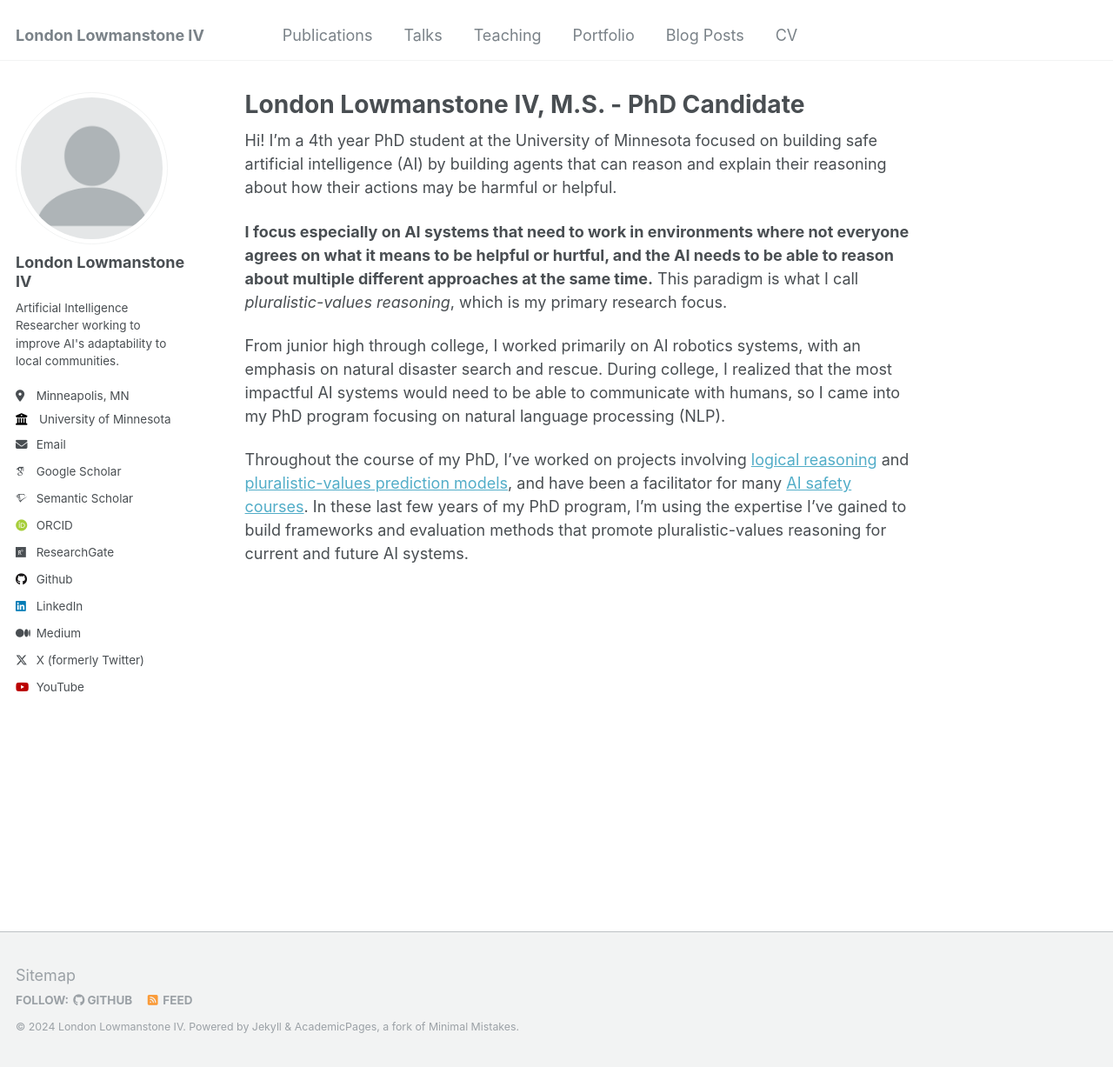
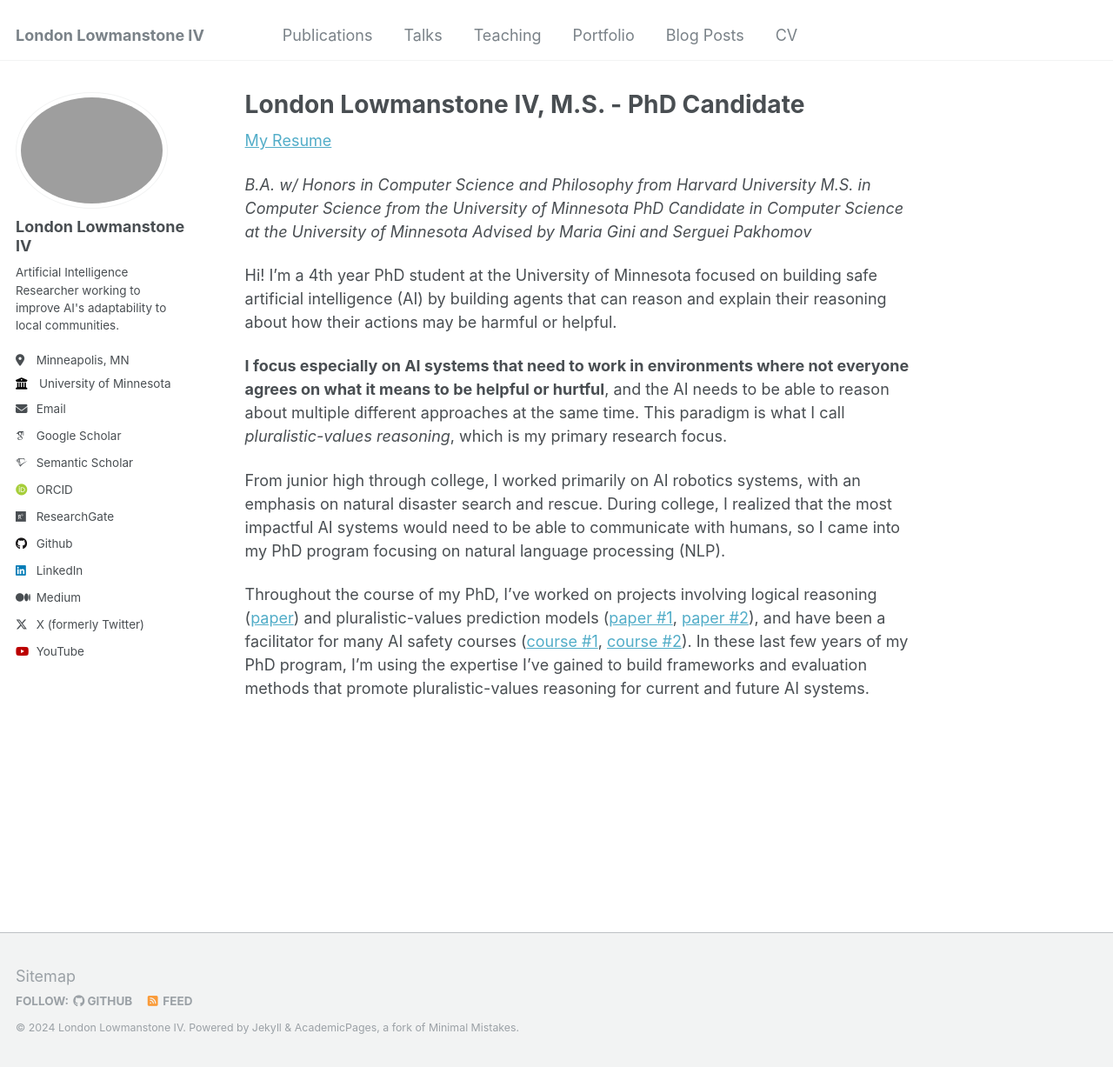
Before and after one commit to London-Lowmanstone/London-Lowmanstone.github.io, a Jekyll site: the page built from _pages/about.md, in a window 1280 px wide and 1227 px high. Shown: the whole window at 87% size. Built offline with Jekyll 4.4.1, drawn with Linux system fonts in a browser that asks for light colours; some web fonts are replaced.

Commit message:
added resume and photo

```diff
--- a/_config.yml
+++ b/_config.yml
@@ -21,7 +21,7 @@ repository               : "London-Lowmanstone/London-Lowmanstone.github.io"
 #               Additional customization can be done by editing /_includes/author-profile.html
 author:
   # Biographic information
-  avatar           : "profile.png"
+  avatar           : "main-bio-photo.png"
   name             : "London Lowmanstone IV"
   pronouns         : # example: "she/her"
   bio              : "Artificial Intelligence Researcher working to improve AI's adaptability to local communities."
--- a/_pages/about.md
+++ b/_pages/about.md
@@ -7,10 +7,17 @@ redirect_from:
   - /about.html
 ---
 
+[My Resume](http://london-lowmanstone.github.io/files/fall-2024-resume.pdf)
+
+*B.A. w/ Honors in Computer Science and Philosophy from Harvard University*
+*M.S. in Computer Science from the University of Minnesota*
+*PhD Candidate in Computer Science at the University of Minnesota*
+*Advised by Maria Gini and Serguei Pakhomov*
+
 Hi! I'm a 4th year PhD student at the University of Minnesota focused on building safe artificial intelligence (AI) by building agents that can reason and explain their reasoning about how their actions may be harmful or helpful.
 
-**I focus especially on AI systems that need to work in environments where not everyone agrees on what it means to be helpful or hurtful, and the AI needs to be able to reason about multiple different approaches at the same time.** This paradigm is what I call *pluralistic-values reasoning*, which is my primary research focus.
+**I focus especially on AI systems that need to work in environments where not everyone agrees on what it means to be helpful or hurtful**, and the AI needs to be able to reason about multiple different approaches at the same time. This paradigm is what I call *pluralistic-values reasoning*, which is my primary research focus.
 
 From junior high through college, I worked primarily on AI robotics systems, with an emphasis on natural disaster search and rescue. During college, I realized that the most impactful AI systems would need to be able to communicate with humans, so I came into my PhD program focusing on natural language processing (NLP).
 
-Throughout the course of my PhD, I've worked on projects involving [logical reasoning](https://drive.google.com/file/d/1sw1t-m6zmm3rqeTsPtN7rvimkfHcK2bl/view?usp=sharing) and [pluralistic-values prediction models](https://arxiv.org/abs/2305.15070), and have been a facilitator for many [AI safety courses](./teaching). In these last few years of my PhD program, I'm using the expertise I've gained to build frameworks and evaluation methods that promote pluralistic-values reasoning for current and future AI systems.
+Throughout the course of my PhD, I've worked on projects involving logical reasoning ([paper](https://drive.google.com/file/d/1sw1t-m6zmm3rqeTsPtN7rvimkfHcK2bl/view?usp=sharing)) and pluralistic-values prediction models ([paper #1](https://arxiv.org/abs/2305.15070), [paper #2](https://drive.google.com/file/d/1zvHU-VP1Hkg3bJgywEmcjMoSXRLJz_IS/view?usp=sharing)), and have been a facilitator for many AI safety courses ([course #1](https://aisafetyfundamentals.com/), [course #2](https://www.mlsafety.org/events/intro-to-ml-safety)). In these last few years of my PhD program, I'm using the expertise I've gained to build frameworks and evaluation methods that promote pluralistic-values reasoning for current and future AI systems.
```
Also changed, not shown: images/main-bio-photo.jpg (added), 1 other file.
